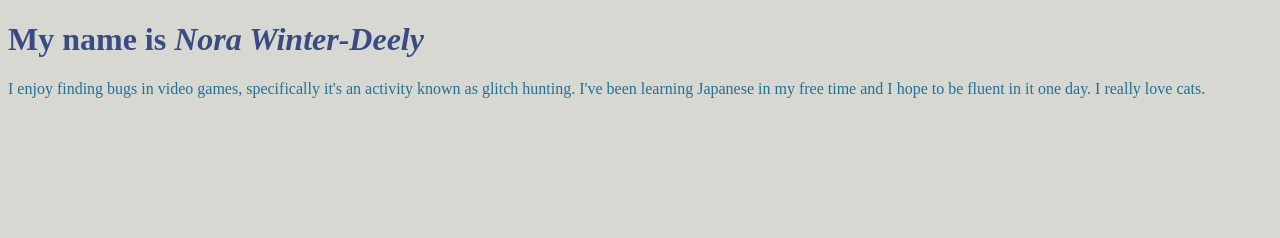
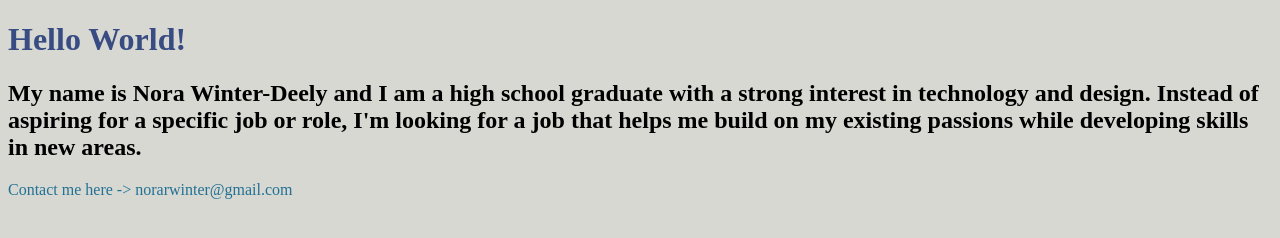
Before and after one commit to LunaDisconnected/LunaDisconnected.github.io, a plain HTML site: page index.html in a window 1280 px wide. Drawn offline with Linux system fonts and the light colour scheme.

Commit message:
Updating for future use
updating this website to be used as a personal resume website

```diff
--- a/index.html
+++ b/index.html
@@ -1,7 +1,7 @@
 <!DOCTYPE html>
 <html>
   <head>
-    <title>My Personal Introduction</title>
+    <title>❄️ Nora Winter-Deely</title>
     <style>
       body {
           background-color: #d7d8d2; /* Use a valid color format, like hex (#) or rgb() */
@@ -15,11 +15,14 @@
     </style>
   </head>
   <body>
-    <h1>My name is <em>Nora Winter-Deely</em></h1>
+    <h1>Hello World!</h1>
+    <h2>
+      My name is Nora Winter-Deely and I am a high school graduate
+      with a strong interest in technology and design. Instead of aspiring for
+      a specific job or role, I'm looking for a job that helps me build on my
+      existing passions while developing skills in new areas. </h2>
     <p>
-      I enjoy finding bugs in video games, specifically it's an activity known
-      as glitch hunting. I've been learning Japanese in my free time and I hope
-      to be fluent in it one day. I really love cats.
+      Contact me here -> norarwinter@gmail.com
     </p>
   </body>
 </html>
```
